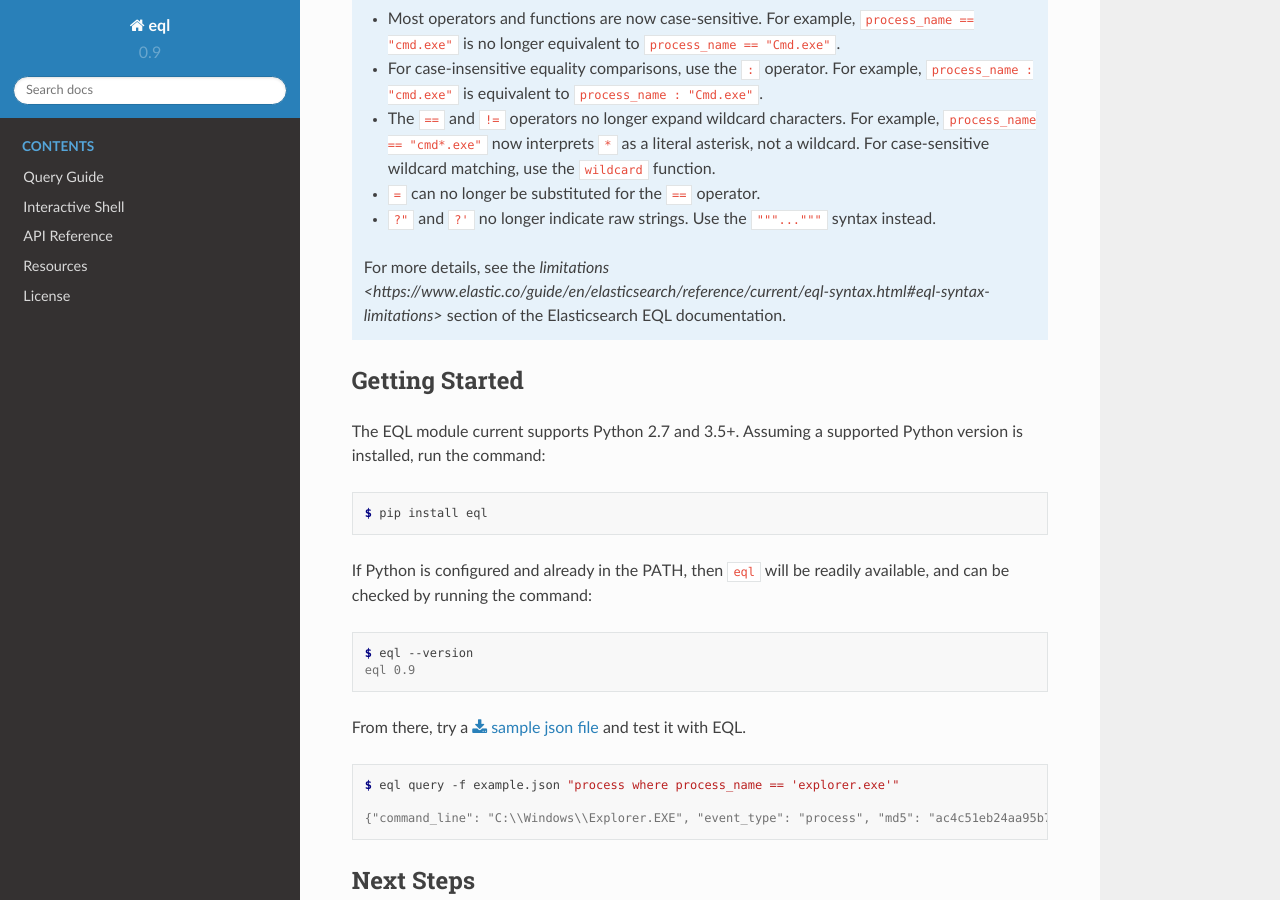
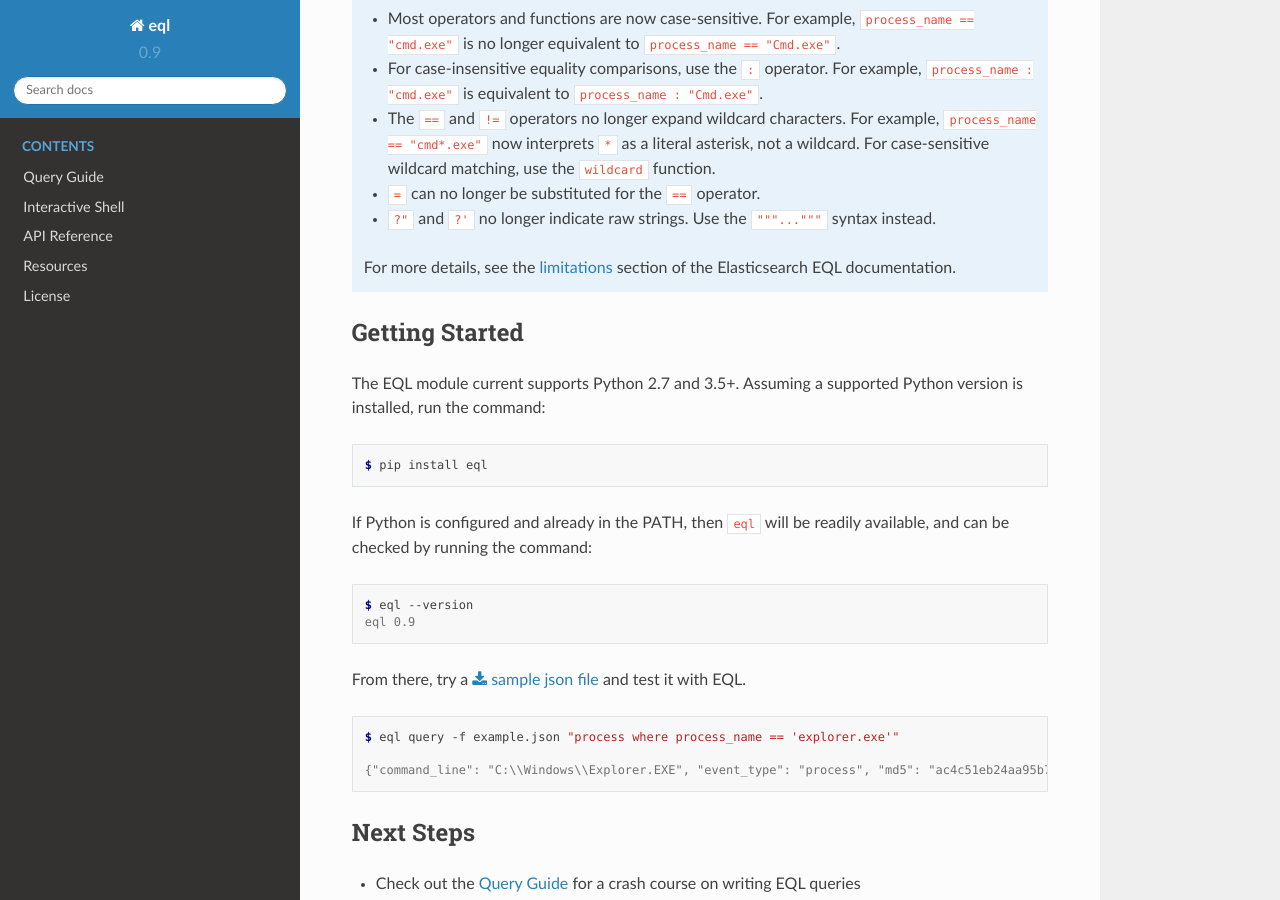
Before and after one commit to endgameinc/eql, a Sphinx documentation site: the page built from docs/index.rst, in a window 1280 px wide and 900 px high, scrolled down 596 px. Built offline with Sphinx 7.4.7 and the Read the Docs theme 2.0.0, drawn with Linux system fonts in a browser that asks for light colours.

Commit message:
Fix RST syntax for limitations link

```diff
--- a/docs/index.rst
+++ b/docs/index.rst
@@ -21,7 +21,7 @@ EQL also has a preprocessor that can perform parse and translation time evaluati
    - ``=`` can no longer be substituted for the ``==`` operator.
    - ``?"`` and ``?'`` no longer indicate raw strings. Use the ``"""..."""`` syntax instead.
 
-   For more details, see the `limitations <https://www.elastic.co/guide/en/elasticsearch/reference/current/eql-syntax.html#eql-syntax-limitations>` section of the Elasticsearch EQL documentation.
+   For more details, see the `limitations <https://www.elastic.co/guide/en/elasticsearch/reference/current/eql-syntax.html#eql-syntax-limitations>`_ section of the Elasticsearch EQL documentation.
 
 Getting Started
 ^^^^^^^^^^^^^^^^
```
